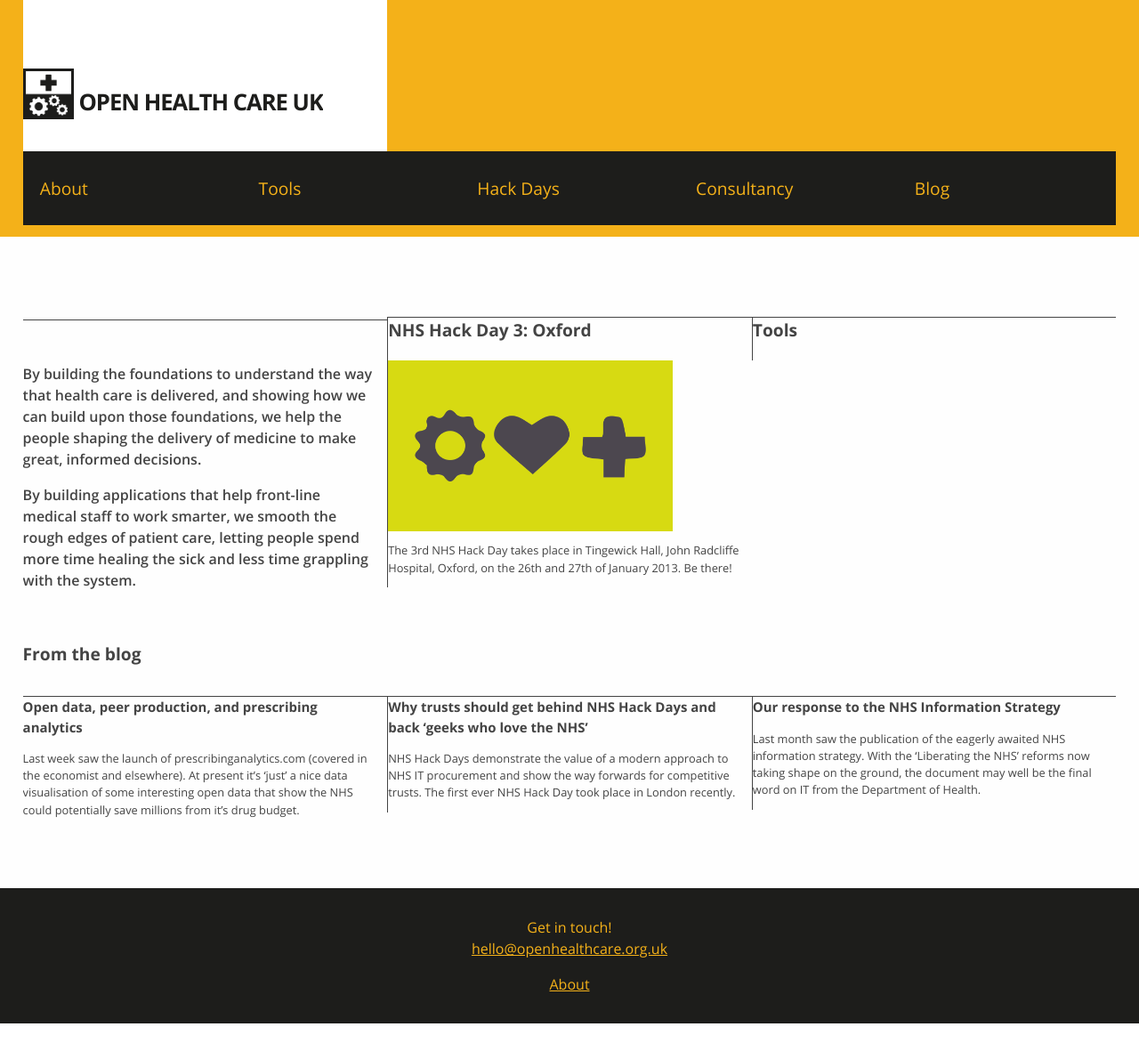
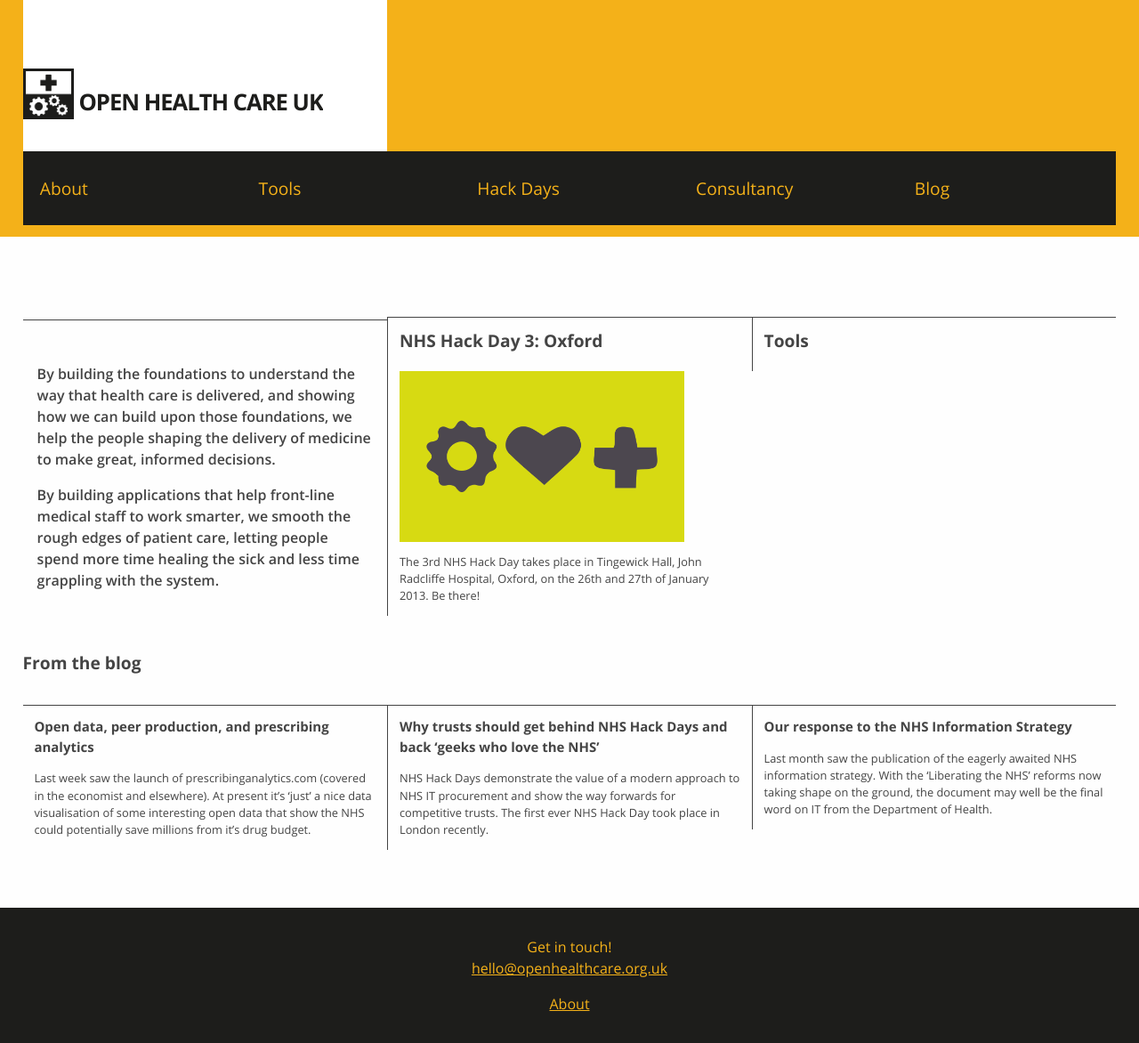
Before and after one commit to openhealthcare/ohcgo, a Django app: page / in a window 1280 px wide. Shown: the whole page at 89% size. Before the commit the page ends 1150 px from the top, so only its background shows below. Run offline with Django 3.2, Linux system fonts and the light colour scheme; data that the repository does not hold is empty; some libraries are stand-ins or nearby versions.

Commit message:
Incremental line rules refactoring

```diff
--- a/ohcgo/static/css/grids-reduced.css
+++ b/ohcgo/static/css/grids-reduced.css
@@ -7,6 +7,7 @@
 	/* Allow the specification of `fractionGroup.delineated` to have children border intelligently */
 	.delineated > * {
 		border-top: 1px solid;
+		padding-top: 1em;
 	}
 }
 
@@ -23,6 +24,7 @@
 
 	.delineated > * {
 		border-left: 1px solid;
+		padding-left: 1em;
 	}
 
 	.delineated > :first-child {
```
